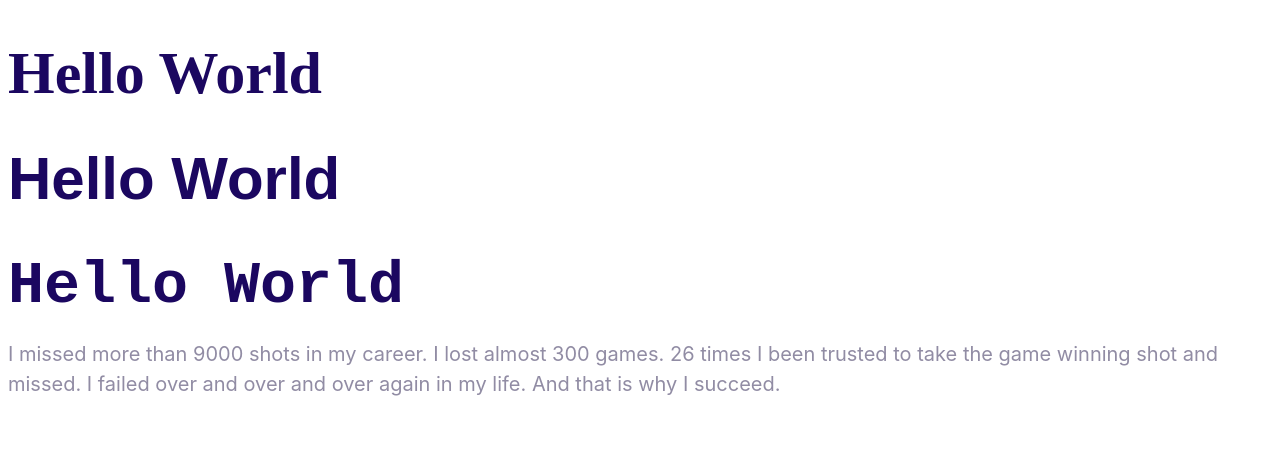
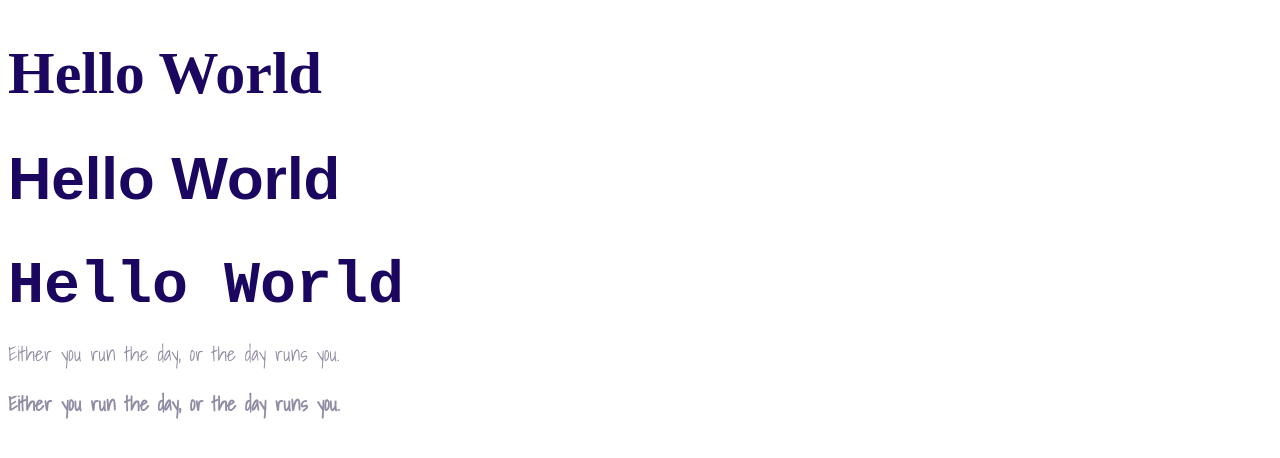
Before and after one commit to FredJiangFei/ShareCSS, a plain HTML site: page Demo/index.html in a window 1280 px wide. Drawn offline with Linux system fonts and the light colour scheme.

Commit message:
Font service google

```diff
--- a/Demo/css/app.css
+++ b/Demo/css/app.css
@@ -2,9 +2,8 @@
     font-family: 'opensans';
     src: url('fonts/open-sans/opensans-bold-webfont.woff2') format('woff2'),
          url('fonts/open-sans/opensans-bold-webfont.woff') format('woff');
-    font-weight: normal;
+    font-weight: bold;
     font-style: normal;
-
 }
 
 @font-face {
@@ -13,7 +12,6 @@
          url('fonts/open-sans/opensans-regular-webfont.woff') format('woff');
     font-weight: normal;
     font-style: normal;
-
 }
 
 :root {
@@ -38,7 +36,7 @@ html {
 }
 
 body {
-  font-family: Inter, Arial, Helvetica, sans-serif;
+  font-family: 'Shadows Into Light',  opensans, Inter, Arial, Helvetica, sans-serif;
   font-size: 2rem;
   line-height: 1.5;
   color: var(--color-body);
--- a/Demo/index.html
+++ b/Demo/index.html
@@ -8,6 +8,11 @@
     <meta name="Keywords" content="网上购物,网上商城,手机,笔记本,电脑,MP3,CD,VCD,DV,相机,数码,配件,手表,存储卡,京东">
 
     <meta name="viewport" content="width=device-width, initial-scale=1.0" />
+
+    <link rel="preconnect" href="https://fonts.googleapis.com">
+    <link rel="preconnect" href="https://fonts.gstatic.com" crossorigin>
+    <link href="https://fonts.googleapis.com/css2?family=Shadows+Into+Light&display=swap" rel="stylesheet">
+
     <link rel="stylesheet" href="css/app.css" />
     <link rel="stylesheet" href="css/triangle.css" />
     <link rel="stylesheet" href="css/bfc.css" />
@@ -18,7 +23,8 @@
     <h1 style="font-family: serif;">Hello World</h1>
     <h1 style="font-family: sans-serif;">Hello World</span>
     <h1 style="font-family: monospace;">Hello World</h1>
-    <p>I missed more than 9000 shots in my career. I lost almost 300 games. 26 times I been trusted to take the game winning shot and missed. I failed over and over and over again in my life. And that is why I succeed.</p>
+    <p>Either you run the day, or the day runs you.</p>
+    <p style="font-weight: bold;">Either you run the day, or the day runs you.</p>
 
     <!-- 62.5 -->
     <!-- <h1>H1</h1>
```
